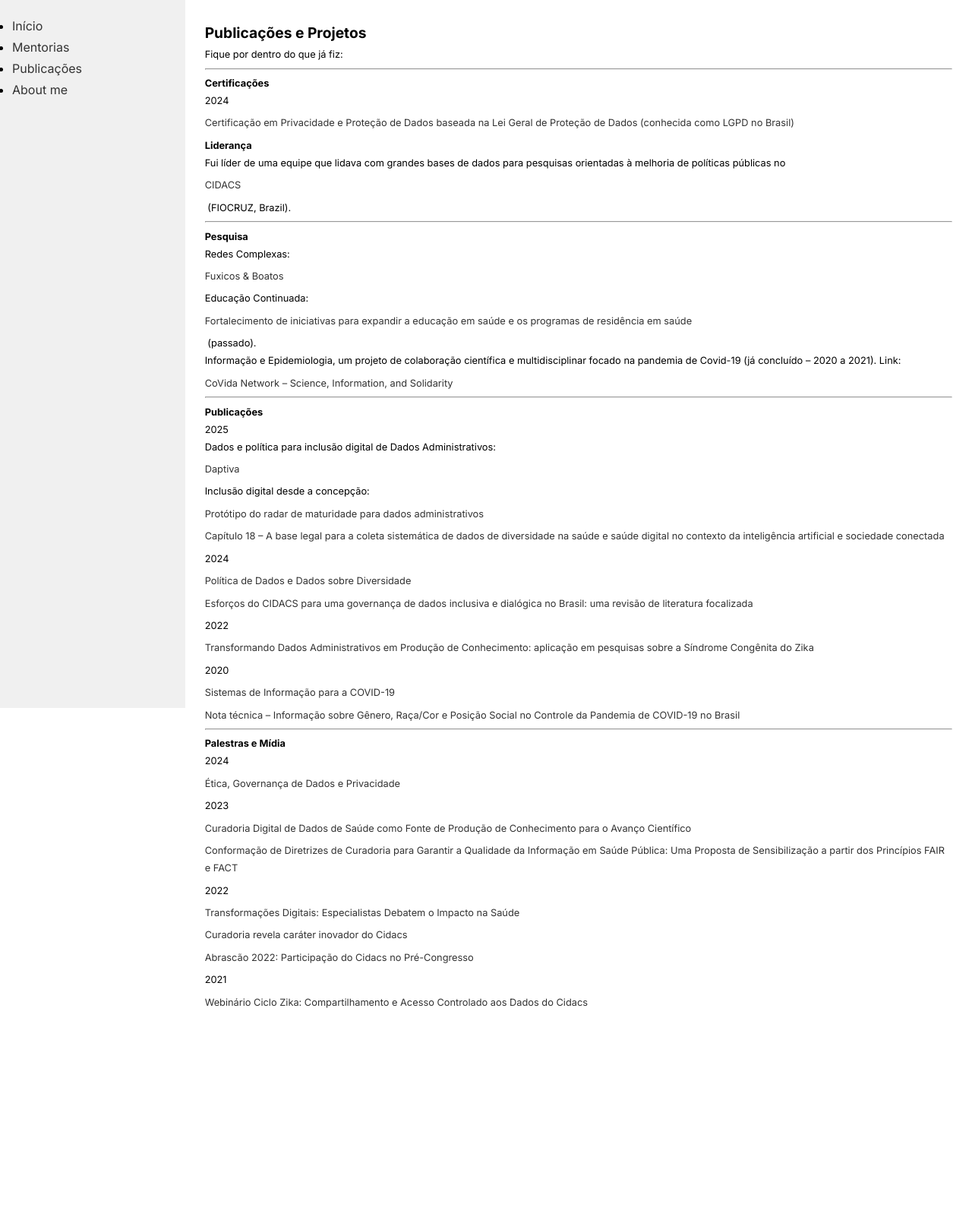
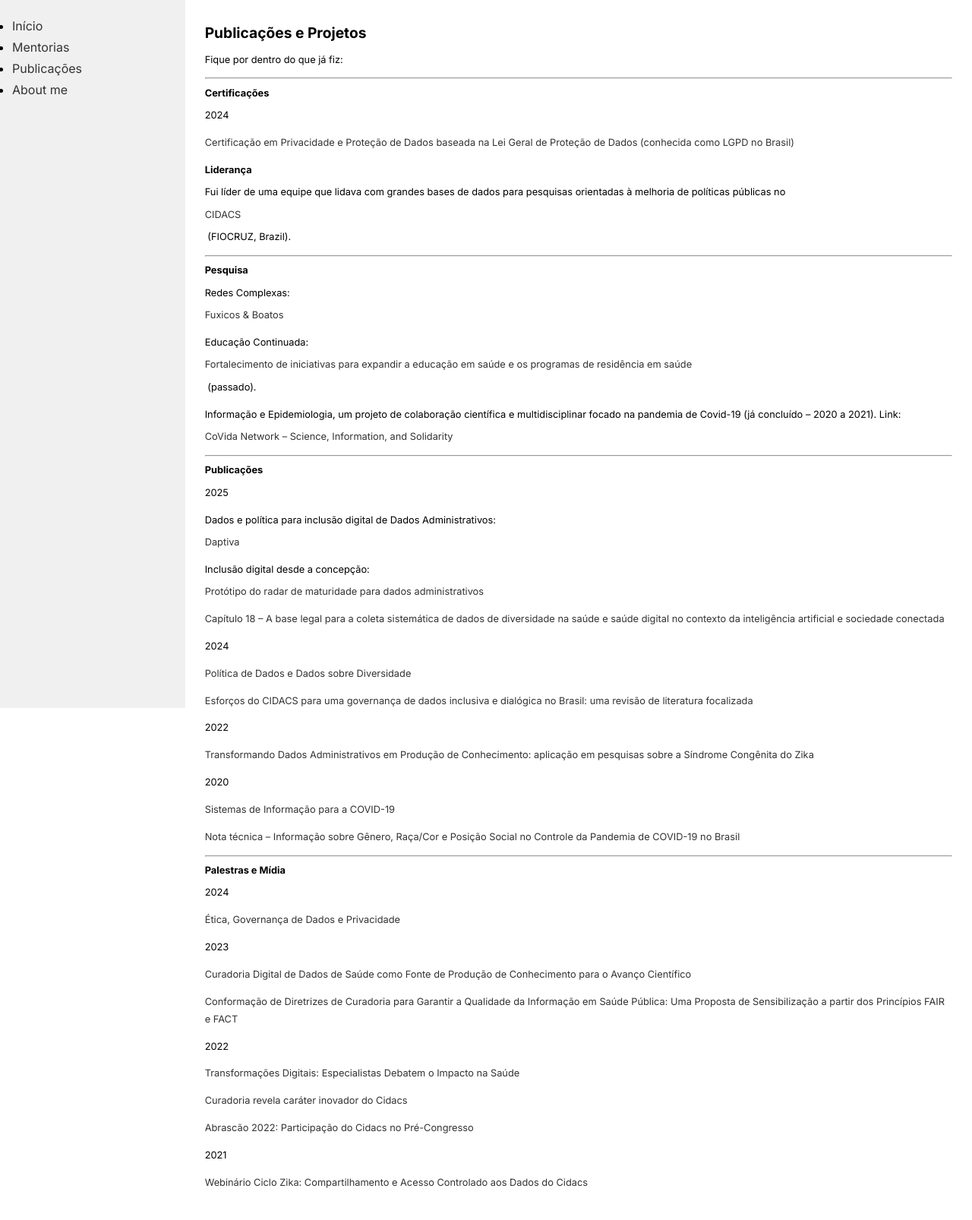
Before and after one commit to MairaLimaS/MairaLimaS.github.io, a Jekyll site: the page built from publicacoes.md, in a window 1280 px wide. Shown: the whole page at 76% size. Built offline with Jekyll 4.4.1, drawn with Linux system fonts in a browser that asks for light colours; before the commit the page ends 1363 px from its top, so only the background shows below that.

Commit message:
Update default.html

```diff
--- a/_layouts/default.html
+++ b/_layouts/default.html
@@ -41,6 +41,14 @@
   word-wrap: break-word; /* Permite quebrar palavras longas para evitar estouro */
   overflow-wrap: break-word; /* Compatibilidade extra: quebra palavras longas */
   }
+  {% if page.permalink == '/publicacoes/' %}
+  main p {
+    margin-top: 0.5em;
+    margin-bottom: 1em;
+    margin-left: 0;
+    margin-right: 0;
+  }
+  {% endif %}
 </style>
 </head>
 <body>
```
